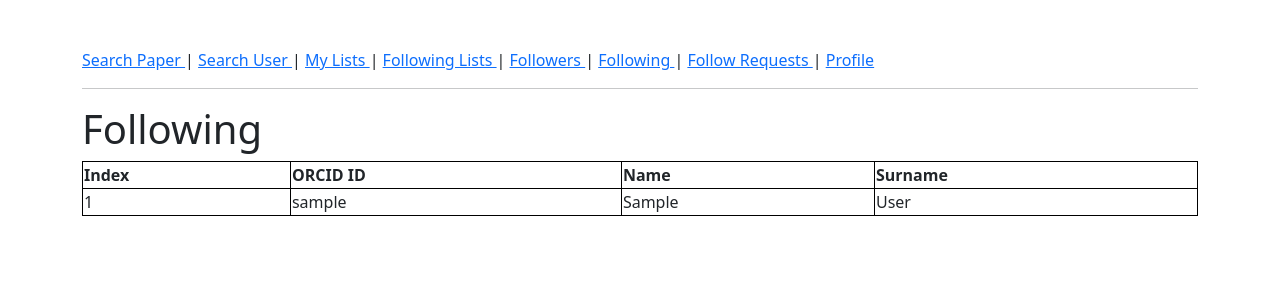
After one commit to bounswe/bounswe2023group9, a Django app: page /following/ in a window 1280 px wide. The commit adds this page. Shown: the top 300 px of the page. Run offline with Django 4.2, Linux system fonts and the light colour scheme; a user stored in the database is signed in; tables that the repository leaves empty hold one stand-in row (values such as "Sample post").

Commit message:
Followers and Following pages added

```diff
--- a/practice_app/api/views.py
+++ b/practice_app/api/views.py
@@ -629,3 +629,30 @@ def add_paper_to_list(request):
 
     paper_lists[0].paper.add(papers[0])
     return JsonResponse({"status":"Paper Has Been Added To The List"}, status = 200)
+
+#returns the followers of the user
+def get_followers(request):
+    user = request.user
+    follow_object = models.Follower.objects.filter(user=user)
+    response = []
+    for _user in  follow_object[0].follower.all():
+        res = {}
+        res['user_id'] = _user.username
+        res['name'] = user.first_name
+        res['surname'] = user.last_name
+        response.append(res.copy())
+    return  JsonResponse({'followers' : response} , status=200)
+
+
+#returns the following of the user
+def get_following(request):
+    user = request.user
+    follow_object = models.Follower.objects.filter(user=user)
+    response = []
+    for _user in follow_object[0].followed.all():
+        res = {}
+        res['user_id'] = _user.username
+        res['name'] = user.first_name
+        res['surname'] = user.last_name
+        response.append(res.copy())
+    return JsonResponse({'following': response}, status=200)
--- a/practice_app/front_end/templates/header.html
+++ b/practice_app/front_end/templates/header.html
@@ -17,6 +17,14 @@
         Following Lists
       </a>
       |
+      <a href="/followers/">
+        Followers
+      </a>
+      |
+      <a href="/following/">
+        Following
+      </a>
+      |
       <a href="/follow_requests/">
         Follow Requests
       </a>
--- /dev/null
+++ b/practice_app/front_end/templates/pages/following.html
@@ -0,0 +1,27 @@
+{% extends "header.html" %}
+{% block header %}
+
+    <hr>
+    <h1>Following</h1>
+
+    <table class="container">
+        <tr>
+            <th>Index</th>
+            <th>ORCID ID</th>
+            <th>Name</th>
+            <th>Surname</th>
+        </tr>
+
+        {% for following in followings %}
+        <tr>
+            <td>{{forloop.counter}}</td>
+            <td>{{following.user_id}}</td>
+            <td>{{following.name}}</td>
+            <td>{{following.surname}}</td>
+       </tr>
+        {% endfor %}
+    </table>
+
+
+
+{% endblock %}
--- a/practice_app/front_end/views.py
+++ b/practice_app/front_end/views.py
@@ -1,6 +1,6 @@
 from django.shortcuts import render, redirect
 from django.http import JsonResponse, HttpResponse, HttpRequest
-
+import json
 from api.views import *
 
 
@@ -14,6 +14,8 @@ def search_paper(request):
 
 
 def search_user(request):
+    if request.user.is_anonymous:
+        redirect("/sign_in/")
     context = {'page': 'Search User'}
     return render(request, "pages/search_user.html", context)
 
@@ -78,11 +80,15 @@ def sign_in(request):
 
 
 def profile_page(request):
+    if request.user.is_anonymous:
+        redirect("/sign_in/")
     context = {'page': 'Profile Page'}
     return render(request, "pages/profile_page.html", context)
 
 
 def my_lists(request):
+    if request.user.is_anonymous:
+        redirect("/sign_in/")
     papers = [
         {'title': '<PAPER TITLE1>', 'abstract': "<ABSTRACT1>", 'year': 2000},
         {'title': '<PAPER TITLE2>', 'abstract': "<ABSTRACT2>", 'year': 2001},
@@ -94,6 +100,8 @@ def my_lists(request):
 
 
 def following_lists(request):
+    if request.user.is_anonymous:
+        redirect("/sign_in/")
     lists = [
         'list1',
         'list2',
@@ -105,6 +113,8 @@ def following_lists(request):
 
 
 def list_content(request):
+    if request.user.is_anonymous:
+        redirect("/sign_in/")
     context = {'page': 'List Content'}
     return render(request, "pages/list_content.html", context)
 
@@ -113,8 +123,31 @@ def paper_content(request):
     context = {'page': 'Paper content'}
     return render(request, "pages/paper_content.html", context)
 
+def followers(request):
+    if request.user.is_anonymous:
+        redirect("/sign_in/")
+    followers = get_followers(request)
+    followers = json.loads(followers.content)['followers']
+    context = {'page': 'Followers', 'followers': followers}
+    return render(request, "pages/followers.html", context)
+
+
+
+def following(request):
+    if request.user.is_anonymous:
+        redirect("/sign_in/")
+    following = get_following(request)
+    following = json.loads(following.content)['following']
+    context = {'page': 'Following', 'followings': following}
+    return render(request, "pages/following.html", context)
+
+
+
+
 
 def follow_requests(request):
+    if request.user.is_anonymous:
+        redirect("/sign_in/")
     reqs = [
         {'sender': 'NAME1'},
         {'sender': 'NAME2'},
--- a/practice_app/practice_app/urls.py
+++ b/practice_app/practice_app/urls.py
@@ -36,6 +36,8 @@ urlpatterns = [
     path('list_content/', list_content, name='List Content'),
     path('paper_content/', paper_content, name='Paper Content'),
     path('follow_requests/', follow_requests, name='Follow Requests'),
+    path('followers/', followers, name='Follow Requests'),
+    path('following/', following, name='Follow Requests'),
 ]
 
 if settings.DEBUG:
```
Also changed, not shown: practice_app/front_end/templates/pages/followers.html (added, +27 -0 lines).
